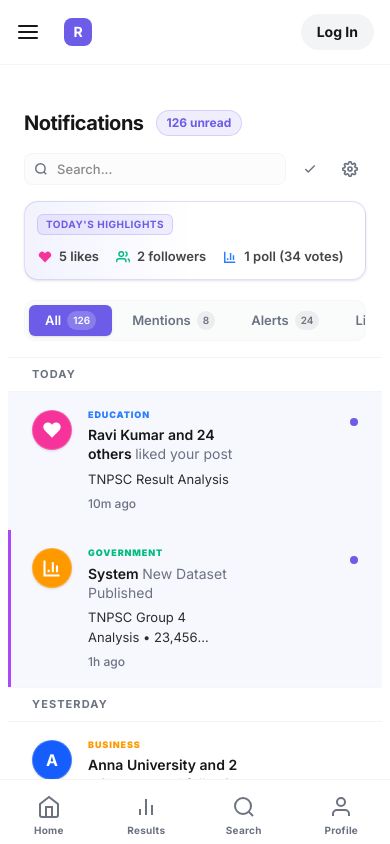
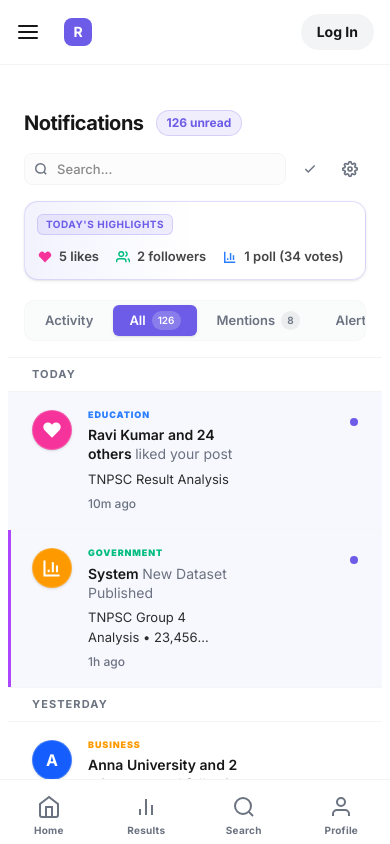
Before and after one commit to Faiz-7716/ResultPublisherwEB, a Next.js app: page /notifications in a window 390 px wide. Shown: the top 844 px of the page. Built offline with nearby package versions, Linux system fonts and the light colour scheme.

Commit message:
feat: added dedicated Activity tab for mobile screens to view the right sidebar dashboard

```diff
--- a/src/app/(social)/notifications/page.tsx
+++ b/src/app/(social)/notifications/page.tsx
@@ -7,6 +7,7 @@ export default function NotificationsPage() {
   const [activeTab, setActiveTab] = useState("All");
 
   const tabs = [
+    { name: "Activity", count: null, mobileOnly: true },
     { name: "All", count: 126 },
     { name: "Mentions", count: 8 },
     { name: "Alerts", count: 24 },
@@ -178,22 +179,29 @@ export default function NotificationsPage() {
                <button
                  key={tab.name}
                  onClick={() => setActiveTab(tab.name)}
-                 className={`px-4 py-1.5 flex items-center gap-1.5 font-semibold text-[13px] transition-all rounded-md whitespace-nowrap ${
+                 className={`px-4 py-1.5 flex items-center gap-1.5 font-semibold text-[13px] transition-all rounded-md whitespace-nowrap ${tab.mobileOnly ? 'xl:hidden' : ''} ${
                    activeTab === tab.name
                      ? "bg-primary text-white shadow-sm"
                      : "text-muted-foreground hover:text-foreground hover:bg-muted"
                  }`}
                >
                  {tab.name}
+                 {tab.count !== null && (
                    <span className={`text-[10px] px-1.5 py-0.5 rounded-full ${activeTab === tab.name ? 'bg-white/20 text-white' : 'bg-muted-foreground/10 text-muted-foreground'}`}>
                      {tab.count}
                    </span>
+                 )}
                </button>
              ))}
           </div>
         </div>
 
-        {/* Timeline Grouped Notifications */}
+        {/* Tab Content Rendering */}
+        {activeTab === 'Activity' ? (
+          <div className="px-4 sm:px-6 xl:hidden animate-in fade-in slide-in-from-bottom-2 duration-300">
+            <NotificationsRightSidebar />
+          </div>
+        ) : (
           <div className="flex flex-col">
             {Object.entries(groupedNotifications).map(([timeGroup, notifs]) => (
               <div key={timeGroup}>
@@ -280,11 +288,12 @@ export default function NotificationsPage() {
               </div>
             ))}
           </div>
+        )}
       </div>
 
-      {/* 22% Right Panel (Adjusted using flex-1 with a fixed minimum equivalent) */}
+      {/* 22% Right Panel (Desktop Only) */}
       <div className="hidden xl:block w-[35%] pl-8">
-         <NotificationsRightSidebar />
+         <NotificationsRightSidebar className="sticky top-[88px] h-[calc(100vh-88px)] overflow-y-auto hide-scrollbar" />
       </div>
     </div>
   );
--- a/src/components/feed/NotificationsRightSidebar.tsx
+++ b/src/components/feed/NotificationsRightSidebar.tsx
@@ -1,8 +1,8 @@
 import Link from "next/link";
 
-export default function NotificationsRightSidebar() {
+export default function NotificationsRightSidebar({ className = "" }: { className?: string }) {
   return (
-    <aside className="sticky top-[88px] flex-col gap-6 hidden xl:flex h-[calc(100vh-88px)] w-full overflow-y-auto hide-scrollbar pb-6 pt-5">
+    <aside className={`flex flex-col gap-6 w-full pb-6 pt-5 ${className}`}>
 
       {/* SaaS Unified Dashboard Widget */}
       <div className="bg-background rounded-2xl border border-muted shadow-sm overflow-hidden flex flex-col">
```
Lines whose indentation alone changed are shown as unchanged.
